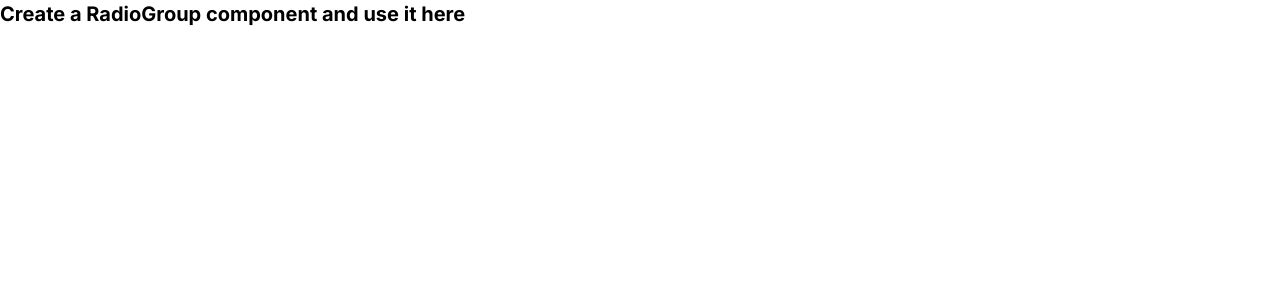
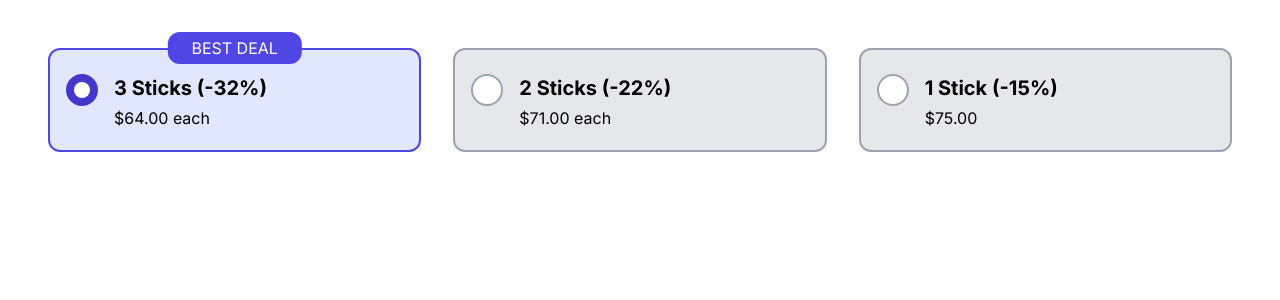
Before and after one commit to zain-adtracktiv/frontend-test, a Next.js app: page / in a window 1280 px wide. Shown: the top 300 px of the page. Built offline with nearby package versions, Linux system fonts and the light colour scheme.

Commit message:
Add RadioGroup Component

```diff
--- a/app/page.tsx
+++ b/app/page.tsx
@@ -1,7 +1,8 @@
+import RadioGroup from '@/components/RadioGroup';
 export default function Home() {
   return (
-    <div className="text-xl font-bold">
-      Create a RadioGroup component and use it here
+    <div>
+      <RadioGroup />
     </div>
   );
 }
--- /dev/null
+++ b/components/RadioButtonLayout.tsx
@@ -0,0 +1,62 @@
+interface RadioButtonLayoutProps {
+  id: string;
+  title: string;
+  price: string;
+  selected: string;
+  onChange: (id: string) => void;
+  isBestDeal: boolean;
+}
+
+const RadioButtonLayout: React.FC<RadioButtonLayoutProps> = ({
+  id,
+  title,
+  price,
+  selected,
+  onChange,
+  isBestDeal,
+}) => {
+  return (
+    <div className="relative w-full md:w-30">
+      {isBestDeal && (
+        <div className="absolute top-0 left-1/2 transform -translate-x-1/2 -translate-y-1/2 bg-indigo-600 text-white py-1 px-2 lg:px-6 rounded-xl">
+          BEST DEAL
+        </div>
+      )}
+      <input
+        type="radio"
+        id={id}
+        name="price"
+        className="hidden peer"
+        checked={selected === id}
+        onChange={() => onChange(id)}
+      />
+      <label
+        htmlFor={id}
+        className={`flex py-5 gap-4 rounded-xl border-2 hover:bg-opacity-75 ${
+          selected === id
+            ? 'bg-indigo-100 border-indigo-600'
+            : 'bg-gray-200 border-gray-400'
+        }`}
+      >
+        <div className="flex flex-col">
+          <div className="flex flex-row items-center relative">
+            <div
+              className={`w-8 h-8 mx-4 mt-1 border-2 ${
+                selected === id
+                  ? 'border-indigo-700 bg-indigo-700'
+                  : 'border-gray-400 bg-white'
+              } rounded-full flex items-center justify-center`}
+            >
+              {selected === id && (
+                <div className="w-4 h-4 bg-white rounded-full"></div>
+              )}
+            </div>
+            <h2 className="text-xl font-bold">{title}</h2>
+          </div>
+          <p className="ml-16 font-normal">{price}</p>
+        </div>
+      </label>
+    </div>
+  );
+};
+export default RadioButtonLayout;
--- /dev/null
+++ b/components/RadioGroup.tsx
@@ -0,0 +1,52 @@
+'use client';
+import { useState } from 'react';
+import RadioButtonLayout from './RadioButtonLayout';
+
+const RadioGroup: React.FC = () => {
+  const deals = [
+    {
+      id: 'deal1',
+      title: '3 Sticks (-32%)',
+      price: 64.0,
+      priceText: 'each',
+    },
+    {
+      id: 'deal2',
+      title: '2 Sticks (-22%)',
+      price: 71.0,
+      priceText: 'each',
+    },
+    {
+      id: 'deal3',
+      title: '1 Stick (-15%)',
+      price: 75.0,
+      priceText: '',
+    },
+  ];
+
+  const lowestPriceDeal = deals.reduce((prev, current) =>
+    prev.price < current.price ? prev : current
+  );
+
+  const [selected, setSelected] = useState(lowestPriceDeal.id);
+
+  return (
+    <div className="p-12 justify-between items-center">
+      <div className="relative flex flex-col sm:flex-row gap-8">
+        {deals.map((option) => (
+          <RadioButtonLayout
+            key={option.id}
+            id={option.id}
+            title={option.title}
+            price={`$${option.price.toFixed(2)} ${option.priceText}`}
+            selected={selected}
+            onChange={setSelected}
+            isBestDeal={option.id === lowestPriceDeal.id}
+          />
+        ))}
+      </div>
+    </div>
+  );
+};
+
+export default RadioGroup;
```
